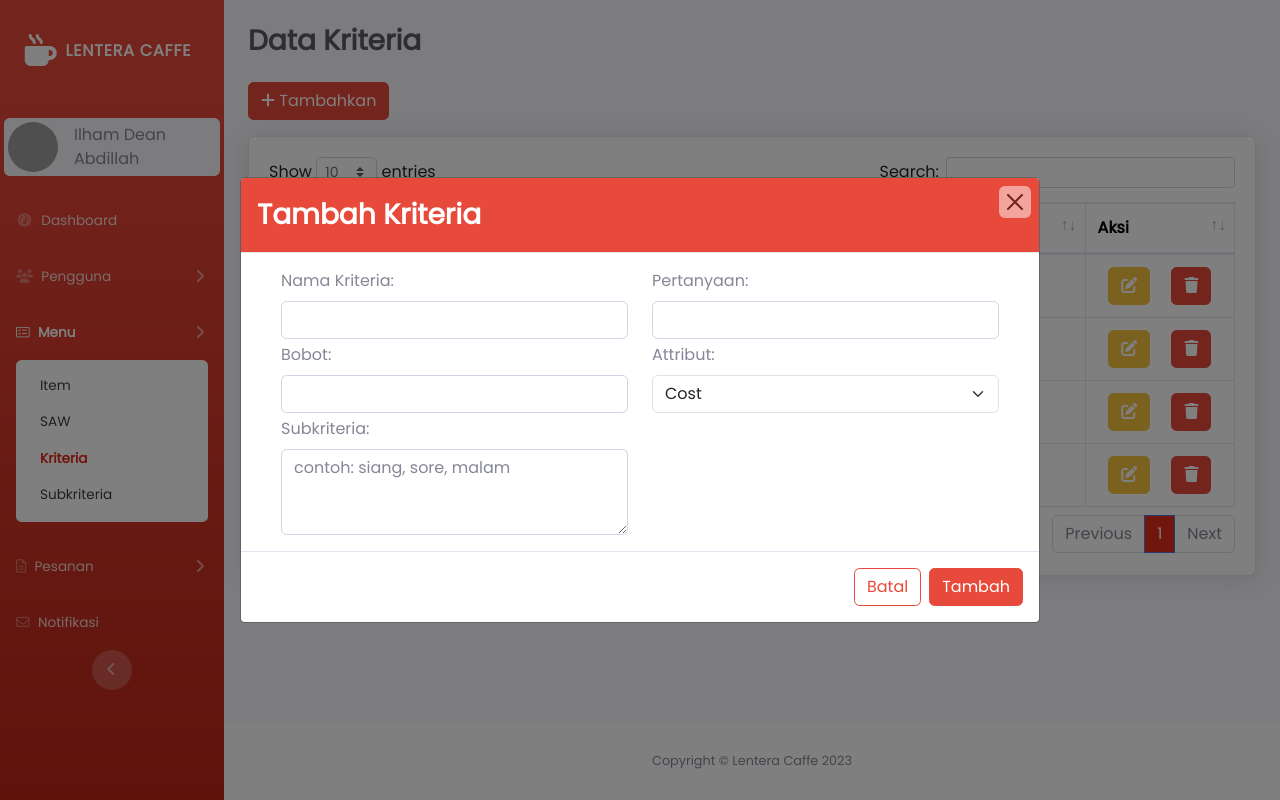
After one commit to dean131/lentera_caffe_django, a Django app: page /kriteria-page in a window 1280 px wide, after a click on "Tambahkan". The commit adds this page. Run offline with Django 4.2, Linux system fonts and the light colour scheme; data comes from the database, SQL or seed files in the repository; some libraries are stand-ins or nearby versions; grey boxes are pictures that could not be loaded.

Commit message:
add menu list

```diff
--- a/base/urls.py
+++ b/base/urls.py
@@ -12,4 +12,7 @@ urlpatterns = [
     path('order-page', views.order_page, name='order_page'),
     path('cart-page', views.cart_page, name='cart_page'),
     path('notification-page', views.notification_page, name='notification_page'),
+    path('saw-page', views.saw_page, name='saw_page'),
+    path('kriteria-page', views.kriteria_page, name='kriteria_page'),
+    path('subkriteria-page', views.subkriteria_page, name='subkriteria_page'),
 ]
--- a/base/views.py
+++ b/base/views.py
@@ -1,4 +1,8 @@
 from django.shortcuts import render
+
+from .models import Item, Saw, Kriteria, Subkriteria
+
+
 
 def login(request):
     return render(request, 'login.html')
@@ -16,7 +20,19 @@ def admin_page(request):
     return render(request, 'admin_page.html')
 
 def menu_page(request):
-    return render(request, 'menu_page.html')
+    if request.method == 'POST':
+        name = request.POST.get('register-name')
+        category = request.POST.get('register-category')
+        price = request.POST.get('register-price')
+        stock = request.POST.get('register-stock')
+        picture = request.POST.get('register-picture')
+
+    menus = Item.objects.all()
+
+    context = {
+        'menus': menus
+    }
+    return render(request, 'menu_page.html', context)
 
 def order_page(request):
     return render(request, 'order_page.html')
@@ -26,3 +42,29 @@ def cart_page(request):
 
 def notification_page(request):
     return render(request, 'notification_page.html')
+
+def saw_page(request):
+    saws = Saw.objects.all()
+    context = {
+        'saws': saws
+    }
+    return render(request, 'saw_page.html', context)
+
+def kriteria_page(request):
+    if request.method == 'POST':
+        subkriteria = str(request.POST.get('register-subkriteria'))
+        substr = subkriteria.replace(' ', '').split(',')
+        print(list(substr))
+
+    kriterias = Kriteria.objects.all()
+    context = {
+        'kriterias': kriterias
+    }
+    return render(request, 'kriteria_page.html', context)
+
+def subkriteria_page(request):
+    subkriterias = Subkriteria.objects.all()
+    context = {
+        'subkriterias': subkriterias
+    }
+    return render(request, 'subkriteria_page.html', context)
--- a/lentera_caffe/settings.py
+++ b/lentera_caffe/settings.py
@@ -120,10 +120,10 @@ USE_TZ = True
 # https://docs.djangoproject.com/en/4.2/howto/static-files/
 
 STATIC_URL = 'static/'
-STATIC_ROOT = '/home/evod5076/public_html/lenteracaffe.e-vodes.com/django/static'
+STATIC_ROOT = '/home/evod5076/public_html/lenteracaffe.e-vodes.com/lenteracaffe/static'
 
 # MEDIA_URL = 'media/'
-# MEDIA_ROOT = '/home/evod5076/public_html/lenteracaffe.e-vodes.com/django/static/media'
+# MEDIA_ROOT = '/home/evod5076/public_html/lenteracaffe.e-vodes.com/lenteracaffe/static/media'
 
 STATICFILES_DIRS = [
     BASE_DIR / 'static',
--- /dev/null
+++ b/templates/components/add_modal_kriteria.html
@@ -0,0 +1,48 @@
+{% load static %}
+
+<div class="modal fade" id="registerModal" tabindex="-1" aria-labelledby="registerModalLabel" aria-hidden="true">
+    <div class="modal-dialog modal-dialog-centered modal-lg">
+        <div class="modal-content">
+            <div class="modal-header bg-danger text-white">
+                <h1 class="modal-title fs-3" id="registerModalLabel"><strong>Tambah Kriteria</strong></h1>
+                <button type="button" class="btn-close" data-bs-dismiss="modal" aria-label="Close"></button>
+            </div>
+            <div class="modal-body">
+                <div class="container-fluid">
+                    <form method="post" id="addKriteriaForm">
+                        {% csrf_token %}
+                        <div class="row g-1">
+                            <div class="col-lg-6">
+                                <label for="register-kriteria" class="form-label">Nama Kriteria:</label>
+                                <input type="text" class="form-control" id="register-kriteria" name="register-kriteria">
+                            </div>
+                            <div class="col-lg-6">
+                                <label for="register-pertanyaan" class="form-label">Pertanyaan:</label>
+                                <input type="text" class="form-control" id="register-pertanyaan" name="register-pertanyaan">
+                            </div>
+                            <div class="col-lg-6">
+                                <label for="register-bobot" class="form-label">Bobot:</label>
+                                <input type="number" class="form-control" id="register-bobot" name="register-bobot">
+                            </div>
+                            <div class="col-lg-6">
+                                <label for="register-attribut" class="form-label">Attribut:</label>
+                                <select class="form-select" aria-label="Default select example" id="register-attribut" name="register-attribut">
+                                    <option value="cost">Cost</option>
+                                    <option value="benefit">Benefit</option>
+                                </select>
+                            </div>
+                            <div class="col-lg-6">
+                                <label for="register-subkriteria" class="form-label">Subkriteria:</label>
+                                <textarea class="form-control" id="register-subkriteria" rows="3" placeholder="contoh: siang, sore, malam" name="register-subkriteria"></textarea>
+                            </div>
+                        </div>
+                    </form>
+                </div>
+            </div>
+            <div class="modal-footer">
+                <button type="button" class="btn btn-outline-danger" data-bs-dismiss="modal">Batal</button>
+                <button type="submit" form="addKriteriaForm" class="btn btn-danger" id="register-btn">Tambah</button>
+            </div>
+        </div>
+    </div>
+</div>
--- a/templates/components/add_modal_users.html
+++ b/templates/components/add_modal_users.html
@@ -9,6 +9,8 @@
             </div>
             <div class="modal-body">
             <div class="container-fluid">
+                <form method="post" id="addUserForm">
+                    {% csrf_token %}
                     <div class="row g-3">
                         <div class="col-lg-12">
                             <label for="register-name" class="form-label">Nama:</label>
@@ -35,11 +37,12 @@
                             <input class="form-control" type="file" id="register-foto">
                         </div>
                     </div>
+                </form>
             </div>
             </div>
             <div class="modal-footer">
                 <button type="button" class="btn btn-outline-danger" data-bs-dismiss="modal">Batal</button>
-                <button type="button" class="btn btn-danger" id="register-btn">Daftar</button>
+                <button type="submit" class="btn btn-danger" form="addUserForm" id="register-btn">Daftar</button>
             </div>
         </div>
     </div>
--- a/templates/components/edit_modal_item.html
+++ b/templates/components/edit_modal_item.html
@@ -9,6 +9,8 @@
             </div>
             <div class="modal-body">
                 <div class="container-fluid">
+                    <form method="put" id="editItemForm">
+                        {% csrf_token %}
                         <div class="row g-1">
                             <div class="col-lg-6">
                                 <label for="edit-name" class="form-label">Nama Item:</label>
@@ -31,11 +33,12 @@
                                 <input class="form-control" type="file" id="edit-picture">
                             </div>
                         </div>
+                    </form>
                 </div>
             </div>
             <div class="modal-footer">
                 <button type="button" class="btn btn-outline-danger" data-bs-dismiss="modal">Batal</button>
-                <button type="button" class="btn btn-danger" id="edit-btn">Tambah</button>
+                <button type="button" form="editItemForm" class="btn btn-danger" id="edit-btn">Edit</button>
             </div>
         </div>
     </div>
--- a/templates/components/edit_modal_users.html
+++ b/templates/components/edit_modal_users.html
@@ -9,6 +9,8 @@
             </div>
             <div class="modal-body">
             <div class="container-fluid">
+                <form method="put" id="editUserForm">
+                    {% csrf_token %}
                     <div class="row g-3">
                         <div class="col-lg-12">
                             <label for="edit-name" class="form-label">Nama:</label>
@@ -35,11 +37,12 @@
                             <input class="form-control" type="file" id="edit-foto">
                         </div>
                     </div>
+                </from>
             </div>
             </div>
             <div class="modal-footer">
                 <button type="button" class="btn btn-outline-danger" data-bs-dismiss="modal">Batal</button>
-                <button type="button" class="btn btn-danger" id="edit-btn">Simpan</button>
+                <button type="button" form="editUserForm" class="btn btn-danger" id="edit-btn">Simpan</button>
             </div>
         </div>
     </div>
--- a/templates/components/sidebar.html
+++ b/templates/components/sidebar.html
@@ -43,12 +43,21 @@
         </div>
     </li>
 
-    <!-- Nav Item -  -->
+    <!-- Nav Item - Pages Collapse Menu -->
     <li class="nav-item menu-nav-item">
-        <a class="nav-link" href="{% url 'menu_page' %}">
+        <a class="nav-link collapsed" href="#" data-toggle="collapse" data-target="#collapseMenus"
+            aria-expanded="true" aria-controls="collapseMenus">
             <i class="bi bi-card-checklist"></i>
             <span>Menu</span>
         </a>
+        <div id="collapseMenus" class="collapse" aria-labelledby="headingMenus" data-parent="#accordionSidebar">
+            <div class="bg-white py-2 collapse-inner rounded">
+                <a class="collapse-item items-nav-item" href="{% url 'menu_page' %}">Item</a>
+                <a class="collapse-item saw-nav-item" href="{% url 'saw_page' %}">SAW</a>
+                <a class="collapse-item kriteria-nav-item" href="{% url 'kriteria_page' %}">Kriteria</a>
+                <a class="collapse-item subkriteria-nav-item" href="{% url 'subkriteria_page' %}">Subkriteria</a>
+            </div>
+        </div>
     </li>
 
     <!-- Nav Item - Pages Collapse Menu -->
@@ -58,7 +67,7 @@
             <i class="fa-regular fa-file-lines"></i>
             <span>Pesanan</span>
         </a>
-        <div id="collapseThree" class="collapse" aria-labelledby="headingTwo" data-parent="#accordionSidebar">
+        <div id="collapseThree" class="collapse" aria-labelledby="headingThree" data-parent="#accordionSidebar">
             <div class="bg-white py-2 collapse-inner rounded">
                 <a class="collapse-item order-nav-item" href="{% url 'order_page' %}">Order</a>
                 <a class="collapse-item cart-nav-item" href="{% url 'cart_page' %}">Keranjang</a>
--- /dev/null
+++ b/templates/kriteria_page.html
@@ -0,0 +1,88 @@
+{% extends 'base.html' %}
+{% load static %}
+
+
+{% block content %}
+    <!-- Page Heading -->
+    <div class="d-sm-flex align-items-center justify-content-between mb-4">
+        <h1 class="h3 mb-0 text-gray-800"><strong>Data Kriteria</strong></h1>
+    </div>
+
+    <div class="mb-3">
+        <button type="button" class="btn btn-danger" data-bs-toggle="modal" data-bs-target="#registerModal">
+            <i class="fa-solid fa-plus"></i>
+            Tambahkan
+        </button>
+    </div>
+
+    <!-- DataTales Example -->
+    <div class="card shadow mb-4">
+        <div class="card-body">
+            <div class="table-responsive">
+                <table class="table table-bordered" id="dataTable" width="100%" cellspacing="0">
+                    <thead>
+                        <tr>
+                            <th>Id</th>
+                            <th>Kriteria</th>
+                            <th>Pertanyaan</th>
+                            <th>Bobot</th>
+                            <th>Atribut</th>
+                            <th>Aksi</th>
+                        </tr>
+                    </thead>
+                    <tbody>
+                        {% for kriteria in kriterias %}
+                        <tr>
+                            <td>{{kriteria.id}}</td>
+                            <td>{{kriteria.nama_kriteria}}</td>
+                            <td>{{kriteria.pertanyaan}}</td>
+                            <td>{{kriteria.bobot}}</td>
+                            <td>{{kriteria.atribut}}</td>
+                            <td class="d-flex justify-content-around">
+                                <button type="button" class="btn btn-warning edit-table-btn"  data-bs-toggle="modal" data-bs-target="#editModal">
+                                    <i class="fa-solid fa-pen-to-square"></i>
+                                </button>
+                                <button type="button" class="btn btn-danger" data-id="1" data-bs-toggle="modal" data-bs-target="#deleteModal">
+                                    <i class="fa-solid fa-trash"></i>
+                                </button>
+                            </td>
+                        </tr>
+                        {% endfor %}
+                    </tbody>
+                </table>
+            </div>
+        </div>
+    </div>
+
+    {% include 'components/add_modal_kriteria.html' %}
+
+    {% include 'components/delete_modal.html' %}
+
+{% endblock %}
+
+{% block script %}
+    <script>
+        $(document).ready(function () {
+            $('#collapseMenus').collapse('show');
+            $('.menu-nav-item').addClass('active');
+            $('.kriteria-nav-item').addClass('active');
+
+
+            // $('.edit-table-btn').on('click', function() {
+            //     var row = $(this).closest('tr');
+            //     var id = row.find('td:eq(0)').text();
+            //     var name = row.find('td:eq(1)').text();
+            //     var category = row.find('td:eq(2)').text();
+            //     var price = row.find('td:eq(3)').text();
+            //     // var rating = row.find('td:eq(4)').text();
+            //     var stock = row.find('td:eq(5)').text();
+            //     // var picture = row.find('td:eq(6)').text();
+
+            //     document.getElementById('edit-name').value = name;
+            //     document.getElementById('edit-category').value = category;
+            //     document.getElementById('edit-price').value = price;
+            //     document.getElementById('edit-stock').value = stock;
+            // });
+        });
+    </script>
+{% endblock %}
```
Also changed, not shown: requirements.txt (deleted, +0 -23 lines), templates/components/add_modal_item.html (+15 -12 lines), templates/menu_page.html (+9 -5 lines), templates/saw_page.html (added, +75 -0 lines), templates/subkriteria_page.html (added, +84 -0 lines), 1 other file. Lines whose indentation alone changed are shown as unchanged.
